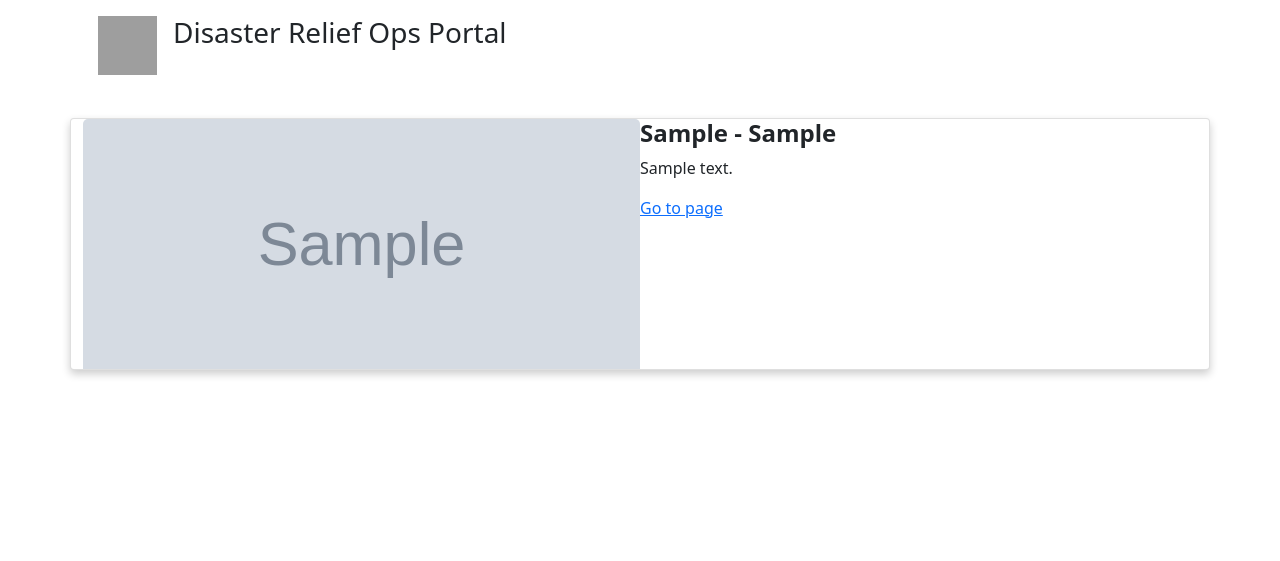
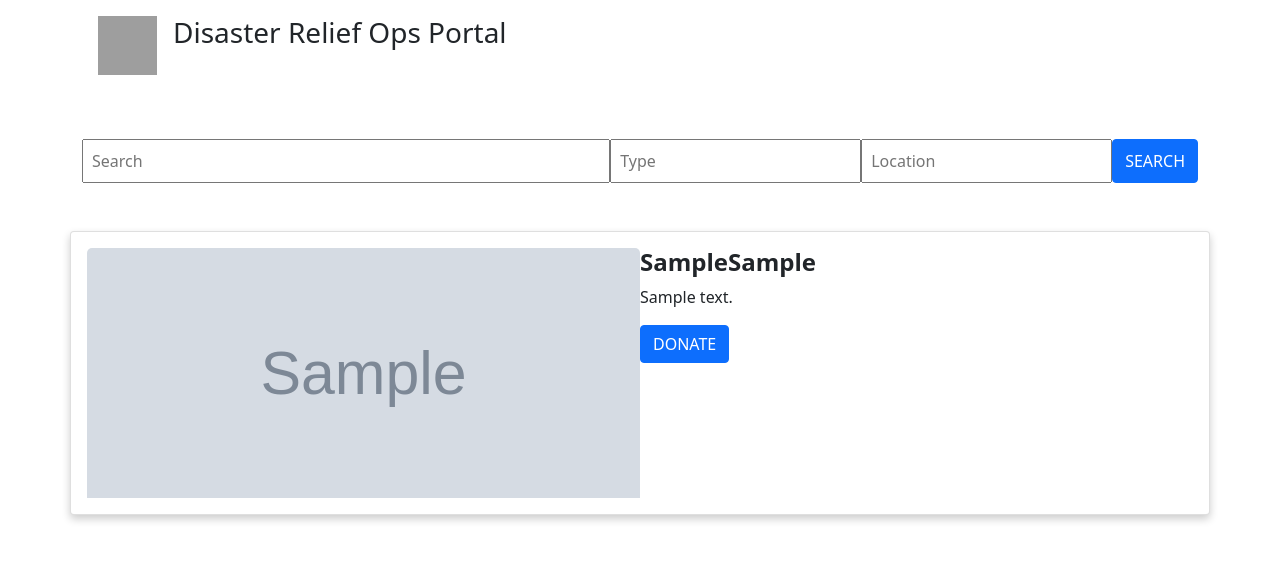
Before and after one commit to ICT-Brigade/dr_portal_api, a Django app: page /catalog/list in a window 1280 px wide. Shown: the top 561 px of the page. Run offline with Django 3.2, Linux system fonts and the light colour scheme; tables that the repository leaves empty hold one stand-in row (values such as "Sample post"); grey boxes marked "Sample" are stand-in pictures; some libraries are stand-ins or nearby versions; grey boxes are pictures that could not be loaded.

Commit message:
refactor: refactor catalog list template

```diff
--- a/catalog/templates/catalog_list.html
+++ b/catalog/templates/catalog_list.html
@@ -1,49 +1,41 @@
 {% extends "base.html" %}
-{%block content%}
-<!-- {% load static %} -->
+{% block content %}
+{% load static %}
 
-<!-- <link rel="stylesheet" href="{% static 'css/main.css' %}"> -->
 <script src="{% static 'js/campaign_list.js' %}" defer></script>
-
-<!-- Modal -->
-<div
-  class="modal fade"
-  data-backdrop=""
-  id="campaign-dtl-modal"
-  tabindex="-1"
-  aria-labelledby="campaign-dtl-modal-title"
-  aria-hidden="true">
-    <div class="modal-dialog modal-xl">
-      <div class="modal-content">
-        <div class="modal-body" id="campaign-modal-body"></div>
-        </div>
-      </div>
-    </div>
-</div>
+  {% include "campaign_detail_modal.html" %}
+  <div class="main-content">
+    {% include "utility_bar.html" %}
 
     {% if posts_list %}
-<ul class="container d-grid gap-4">
+      <div class="listview-container">
+        <ul class="container-sm d-grid gap-4">
           {% for post in posts_list %}
-  <li class="row gy-100">
+          <li class="row">
             <div
-      class="d-flex flex-row m-0 card"
+              class="d-flex flex-row card p-3"
               data-bs-toggle="modal"
               data-bs-target="#campaign-dtl-modal"
               id={{post.id}}>
               <div class="col">
-          <img class="landscape" src="{{ post.image_link }}" alt="Image Unavailable">
+                {% if post.image_link %}
+                  <img class="landscape " src="{{ post.image_link }}" alt="Image Unavailable">
+                {% else %}
+                  <img class="landscape" src="{% static 'img/default.png' %}" alt="Image Unavailable">
+                {% endif %}
               </div>
               <div class="col text-wrap">
-        <h4><b>{{ post.beneficiary_location }} - {{ post.source_account }}</b></h4>
+                <h4 class="card-title bold"><b>{{ post.beneficiary_location }}{{ post.source_account }}</b></h4>
                 <p>{{ post.description }}</p>
-        <a href="{{post.link}}">Go to page</a>
+                <a class="btn btn-primary dr-btn" href="{{post.link}}">DONATE</a>
               </div>
             </div>
           </li>
           {% endfor %}
+      </div>
       </ul>
     {% else %}
       <p>No posts are available.</p>
     {% endif %}
-
+  </div>
 {%endblock content%}
```
Lines whose indentation alone changed are shown as unchanged.
